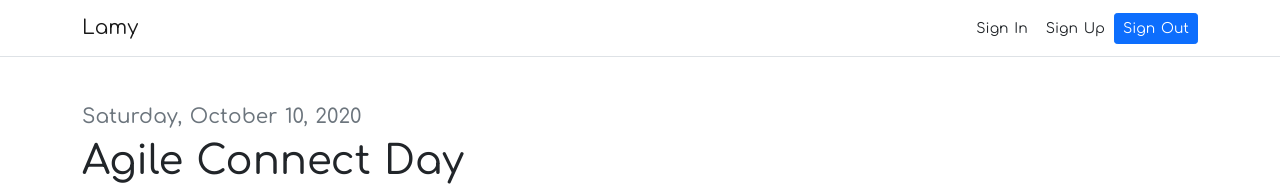
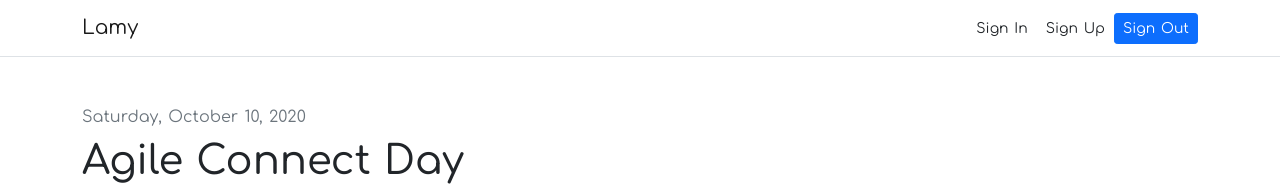
Before and after one commit to FranciscoMendes10866/upspot, a Nuxt app in the folder client/: page /event in a window 1280 px wide. Shown: the top 195 px of the page. Built offline with nearby package versions, Linux system fonts and the light colour scheme.

Commit message:
updated header

```diff
--- a/client/pages/event.vue
+++ b/client/pages/event.vue
@@ -7,8 +7,8 @@
     <!-- Header section -->
     <section class="py-5 border-top border-bottom border-1">
       <div class="container">
-        <p class="h5 text-muted">{{ event.date }}</p>
-        <p class="h1 font-weight-bold">{{ event.title }}</p>
+        <p class="text-muted">{{ event.date }}</p>
+        <p class="h1 font-weight-bold mt-2 mb-2">{{ event.title }}</p>
         <small class="text-muted">Hosted by:</small>
         <a :href="event.hostURL" target="blank" class="link-primary dec"
           ><small>{{ event.hostName }}</small></a
@@ -105,5 +105,6 @@ export default Vue.extend({
 p {
   text-align: justify;
   text-justify: inter-word;
+  margin: 0;
 }
 </style>
```
